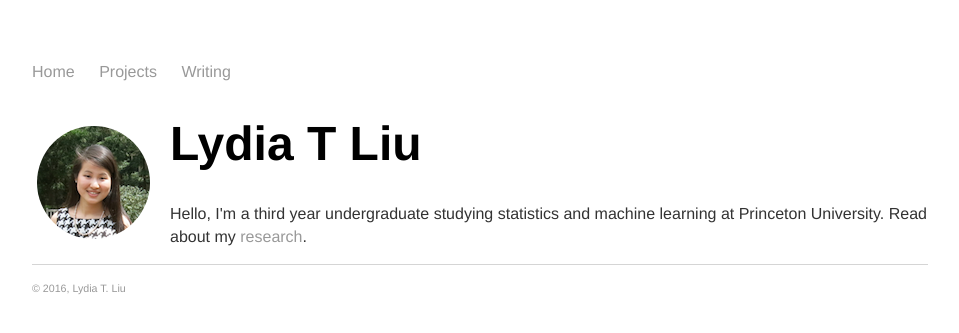
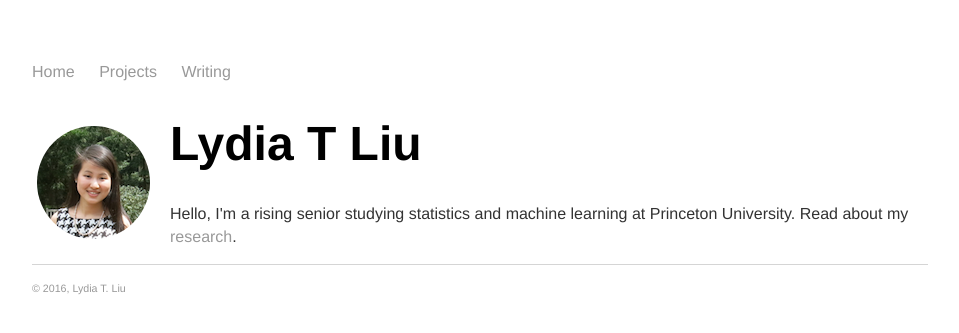
Before and after one commit to serenalwang/serenalwang.github.io, a Jekyll site: the page built from index.html, in a window 1280 px wide. Shown: the top 333 px of the page, without its empty margins (160-1119 px from the left). Built offline with Jekyll 4.4.1, drawn with Linux system fonts in a browser that asks for light colours.

Commit message:
Update index.html

```diff
--- a/index.html
+++ b/index.html
@@ -6,5 +6,5 @@ title: Lydia T Liu
 
 	<img src="img/me_small.png" alt="Photo" class="leftside_image">
 	<h1>Lydia T Liu</h1>
-		<p>Hello, I'm a third year undergraduate studying statistics and machine learning at Princeton University. Read about my <a href="/projects">research</a>.</p>
+		<p>Hello, I'm a rising senior studying statistics and machine learning at Princeton University. Read about my <a href="/projects">research</a>.</p>
 </div><!-- /.blurb -->
```
